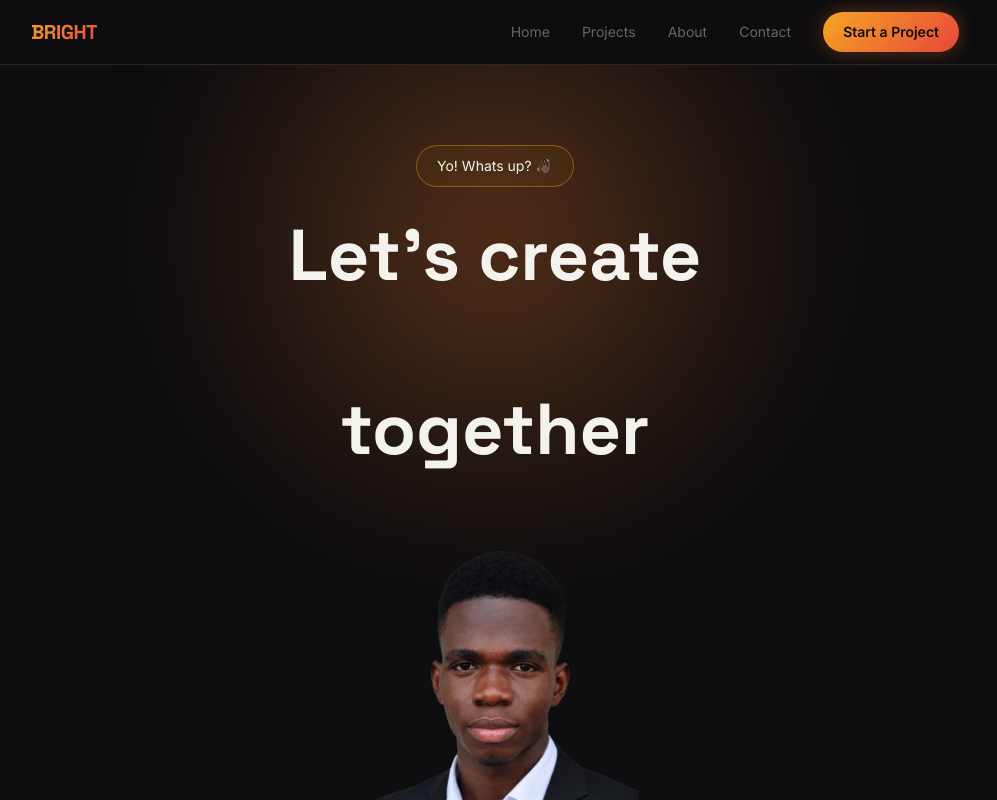
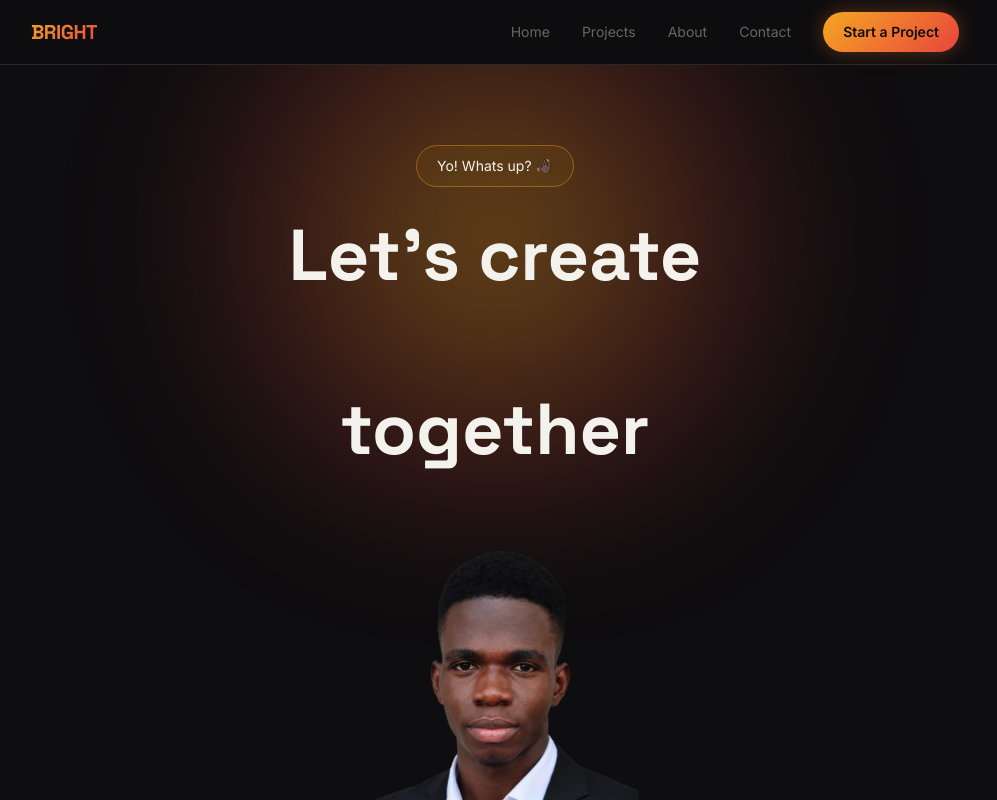
Before and after one commit to ImperioKDB/Bright.ng, a Next.js app: page / in a window 1280 px wide. Shown: the top 800 px of the page, without its empty margins (145-1142 px from the left). Built offline with nearby package versions, Linux system fonts and the light colour scheme.

Commit message:
Update glow and CTA shadow to new gradient

```diff
--- a/components/Hero.tsx
+++ b/components/Hero.tsx
@@ -21,7 +21,7 @@ export default function Hero() {
         className="pointer-events-none absolute -top-32 left-1/2 -translate-x-1/2 w-[90vw] h-[60vw] max-w-[800px] max-h-[600px] rounded-full"
         style={{
           background:
-            "radial-gradient(circle, rgba(232,119,46,0.35) 0%, rgba(232,119,46,0.1) 45%, rgba(232,119,46,0) 70%)",
+            "radial-gradient(circle, rgba(245,166,35,0.4) 0%, rgba(232,69,60,0.18) 45%, rgba(232,69,60,0) 70%)",
           filter: "blur(60px)",
         }}
       />
@@ -53,7 +53,7 @@ export default function Hero() {
 
         <a
           href="#projects"
-          className="inline-flex items-center gap-2 px-8 py-4 bg-accent-gradient text-bg font-semibold rounded-full hover:opacity-90 transition shadow-[0_0_30px_rgba(232,119,46,0.4)] mb-8"
+          className="inline-flex items-center gap-2 px-8 py-4 bg-accent-gradient text-bg font-semibold rounded-full hover:opacity-90 transition shadow-[0_0_30px_rgba(232,69,60,0.4)] mb-8"
         >
           See my work →
         </a>
```
